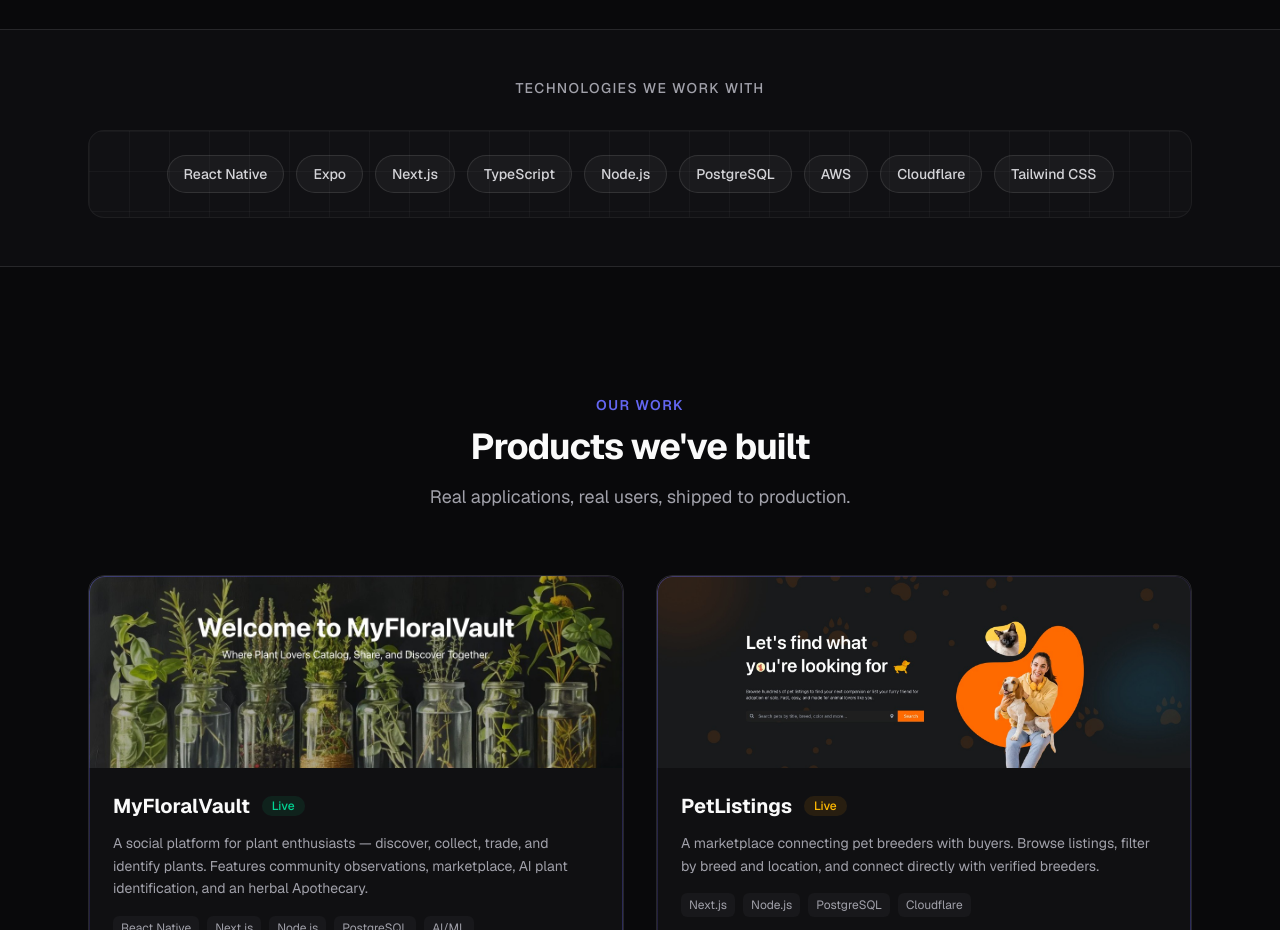
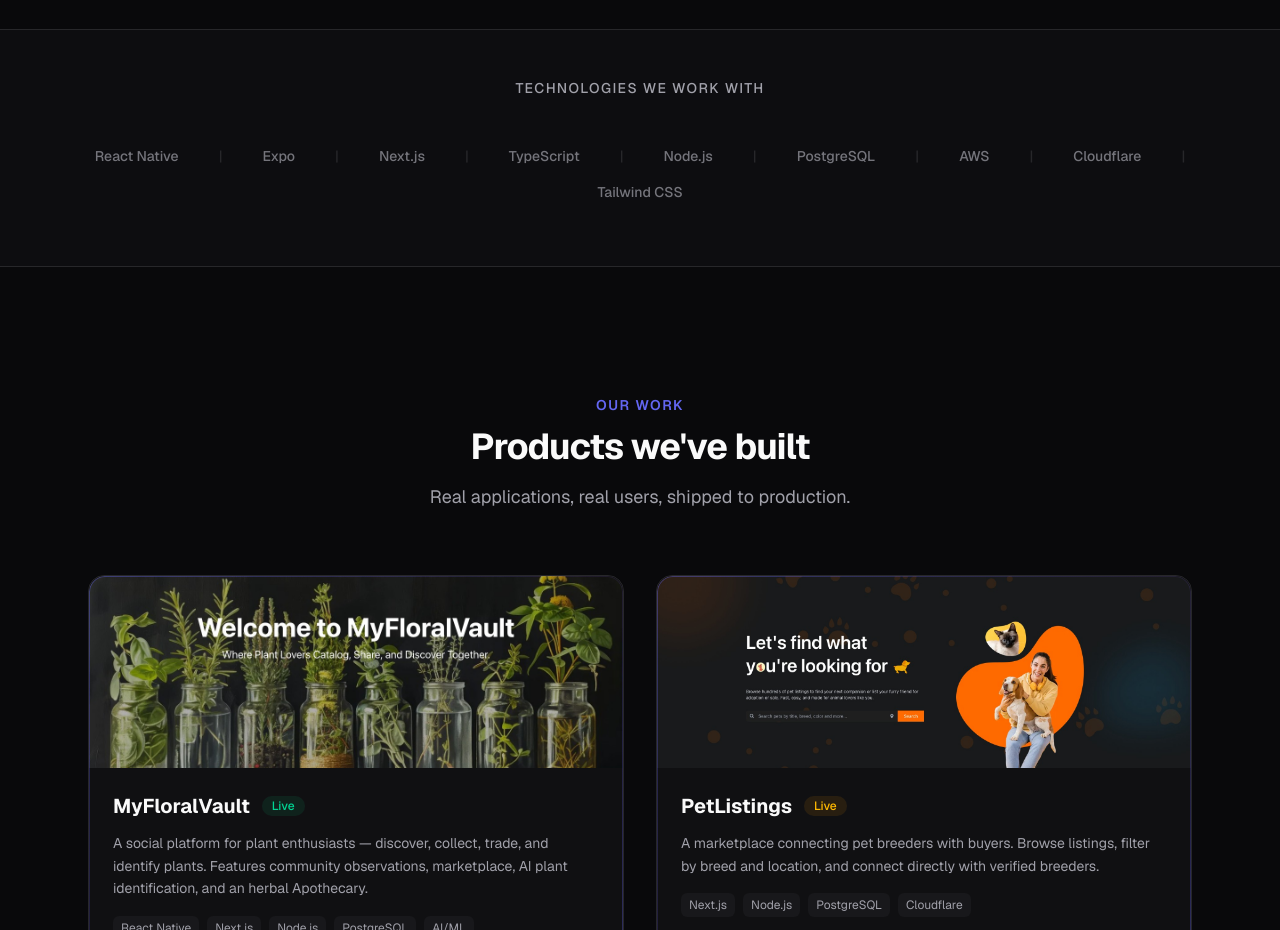
Before and after one commit to TimmTechProjects/timmtech-site, a Next.js app: page / in a window 1280 px wide. Shown: the part 1500-2430 px from the top of the page. Built offline with nearby package versions, Linux system fonts and the light colour scheme.

Commit message:
Fix: remove grid, restore original text layout, stronger magnetic pull

```diff
--- a/src/app/TechStackBar.tsx
+++ b/src/app/TechStackBar.tsx
@@ -13,6 +13,7 @@
   const [mouse, setMouse] = useState({ x: 0, y: 0 });
   const [glowPos, setGlowPos] = useState({ x: 0, y: 0 });
   const [isHovering, setIsHovering] = useState(false);
+  const [nearestIdx, setNearestIdx] = useState(-1);
   const rafRef = useRef(0);
 
   const handleMouseMove = useCallback((e: React.MouseEvent) => {
@@ -27,24 +28,35 @@
       let targetX = mx;
       let targetY = my;
       let closestDist = Infinity;
+      let closestIdx = -1;
 
-      chipRefs.current.forEach((chip) => {
+      chipRefs.current.forEach((chip, i) => {
         if (!chip) return;
         const cr = chip.getBoundingClientRect();
         const cx = cr.left + cr.width / 2 - rect.left;
         const cy = cr.top + cr.height / 2 - rect.top;
         const dist = Math.sqrt((mx - cx) ** 2 + (my - cy) ** 2);
 
-        if (dist < 150 && dist < closestDist) {
+        if (dist < closestDist) {
           closestDist = dist;
-          const pull = Math.max(0, 1 - dist / 150);
-          const ease = pull * pull;
-          targetX = mx + (cx - mx) * ease * 0.6;
-          targetY = my + (cy - my) * ease * 0.6;
+          closestIdx = i;
         }
       });
 
+      // Strong magnetic pull — glow snaps toward nearest chip
+      if (closestDist < 200 && closestIdx >= 0) {
+        const chip = chipRefs.current[closestIdx]!;
+        const cr = chip.getBoundingClientRect();
+        const cx = cr.left + cr.width / 2 - rect.left;
+        const cy = cr.top + cr.height / 2 - rect.top;
+        const pull = Math.max(0, 1 - closestDist / 200);
+        const ease = pull * pull * pull; // cubic for aggressive snap
+        targetX = mx + (cx - mx) * ease * 0.85;
+        targetY = my + (cy - my) * ease * 0.85;
+      }
+
       setGlowPos({ x: targetX, y: targetY });
+      setNearestIdx(closestDist < 200 ? closestIdx : -1);
     });
   }, []);
 
@@ -62,44 +74,38 @@
           ref={containerRef}
           onMouseMove={handleMouseMove}
           onMouseEnter={() => setIsHovering(true)}
-          onMouseLeave={() => setIsHovering(false)}
-          className="relative overflow-hidden rounded-2xl border border-white/5 bg-white/[0.02] px-6 py-6"
+          onMouseLeave={() => { setIsHovering(false); setNearestIdx(-1); }}
+          className="relative py-4"
         >
-          {/* Grid background */}
+          {/* Magnetic glow */}
           <div
-            className="pointer-events-none absolute inset-0"
+            className="pointer-events-none absolute"
             style={{
-              backgroundImage:
-                "linear-gradient(rgba(255,255,255,0.03) 1px, transparent 1px), linear-gradient(90deg, rgba(255,255,255,0.03) 1px, transparent 1px)",
-              backgroundSize: "40px 40px",
+              left: glowPos.x - 100,
+              top: glowPos.y - 100,
+              width: 200,
+              height: 200,
+              borderRadius: "50%",
+              background: nearestIdx >= 0
+                ? "radial-gradient(circle, rgba(99,102,241,0.4) 0%, rgba(99,102,241,0.15) 30%, transparent 65%)"
+                : "radial-gradient(circle, rgba(99,102,241,0.2) 0%, rgba(99,102,241,0.05) 40%, transparent 70%)",
+              opacity: isHovering ? 1 : 0,
+              transition: "opacity 0.3s, background 0.15s",
+              filter: "blur(15px)",
             }}
           />
 
-          {/* Magnetic glow */}
-          <div
-            className="pointer-events-none absolute transition-opacity duration-300"
+          {/* Chips — original inline layout with separators */}
+          <div className="relative flex flex-wrap items-center justify-center gap-x-10 gap-y-4 text-sm font-medium text-muted/70">
+            {TECHS.map((tech, i) => (
+              <span key={tech} className="flex items-center gap-10">
+                <span
+                  ref={(el) => { chipRefs.current[i] = el; }}
+                  className="relative z-10 cursor-default select-none transition-all duration-200"
                   style={{
-              left: glowPos.x - 120,
-              top: glowPos.y - 120,
-              width: 240,
-              height: 240,
-              borderRadius: "50%",
-              background: "radial-gradient(circle, rgba(99,102,241,0.25) 0%, rgba(99,102,241,0.08) 40%, transparent 70%)",
-              opacity: isHovering ? 1 : 0,
-              filter: "blur(20px)",
-            }}
-          />
-
-          {/* Chips */}
-          <div className="relative flex flex-wrap items-center justify-center gap-3">
-            {TECHS.map((tech, i) => (
-              <span
-                key={tech}
-                ref={(el) => { chipRefs.current[i] = el; }}
-                className="relative z-10 rounded-full border border-white/10 bg-white/[0.04] px-4 py-2 text-sm font-medium text-zinc-300 transition-all duration-200 hover:border-indigo-400/40 hover:text-white hover:bg-white/[0.08] cursor-default select-none"
-                style={{
-                  textShadow: isHovering
-                    ? (() => {
+                    color: nearestIdx === i && isHovering ? "#e0e7ff" : undefined,
+                    textShadow: (() => {
+                      if (!isHovering) return "none";
                       const chip = chipRefs.current[i];
                       if (!chip || !containerRef.current) return "none";
                       const rect = containerRef.current.getBoundingClientRect();
@@ -107,15 +113,17 @@
                       const cx = cr.left + cr.width / 2 - rect.left;
                       const cy = cr.top + cr.height / 2 - rect.top;
                       const dist = Math.sqrt((mouse.x - cx) ** 2 + (mouse.y - cy) ** 2);
-                        const intensity = Math.max(0, 1 - dist / 200);
-                        return intensity > 0
-                          ? `0 0 ${8 + intensity * 12}px rgba(129,140,248,${intensity * 0.6})`
-                          : "none";
-                      })()
-                    : "none",
+                      const intensity = Math.max(0, 1 - dist / 180);
+                      if (intensity <= 0) return "none";
+                      return `0 0 ${10 + intensity * 20}px rgba(129,140,248,${intensity * 0.8}), 0 0 ${2 + intensity * 6}px rgba(165,180,252,${intensity * 0.5})`;
+                    })(),
                   }}
                 >
                   {tech}
+                </span>
+                {i < TECHS.length - 1 && (
+                  <span className="hidden text-card-border sm:inline">|</span>
+                )}
               </span>
             ))}
           </div>
```
Lines whose indentation alone changed are shown as unchanged.
